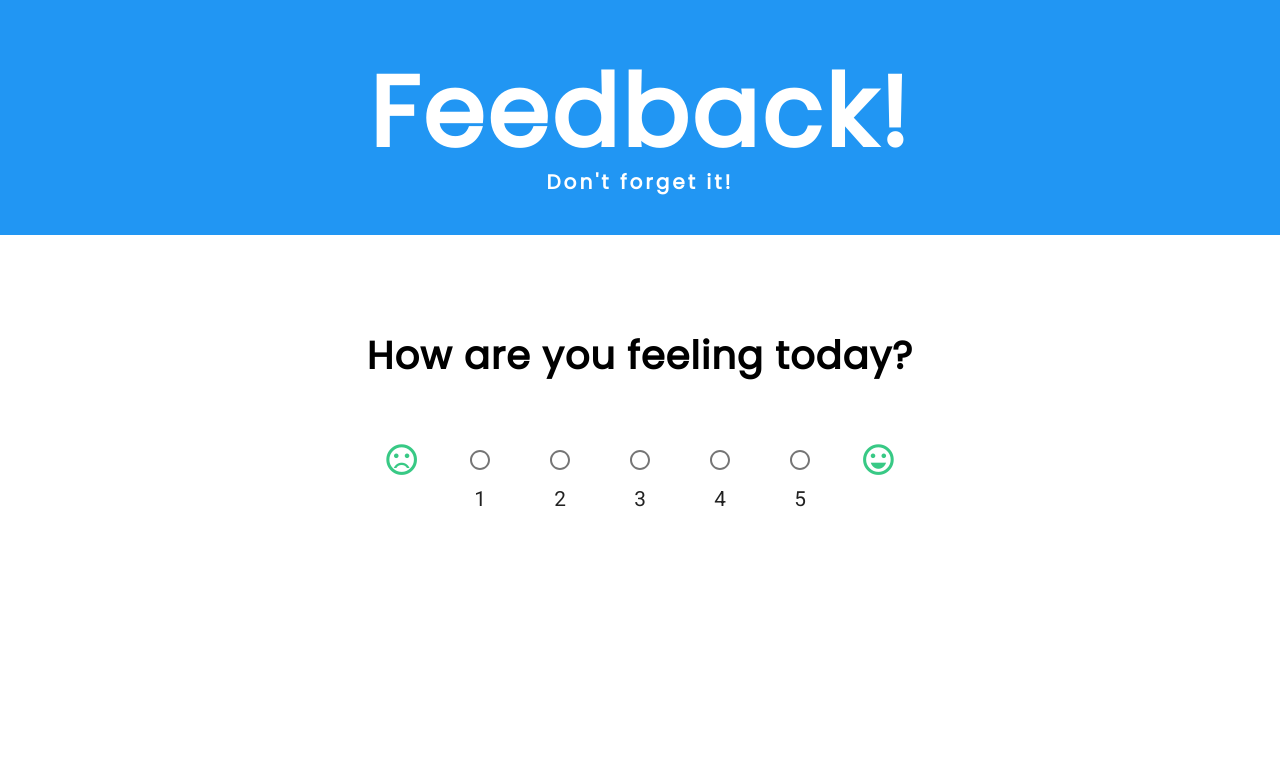
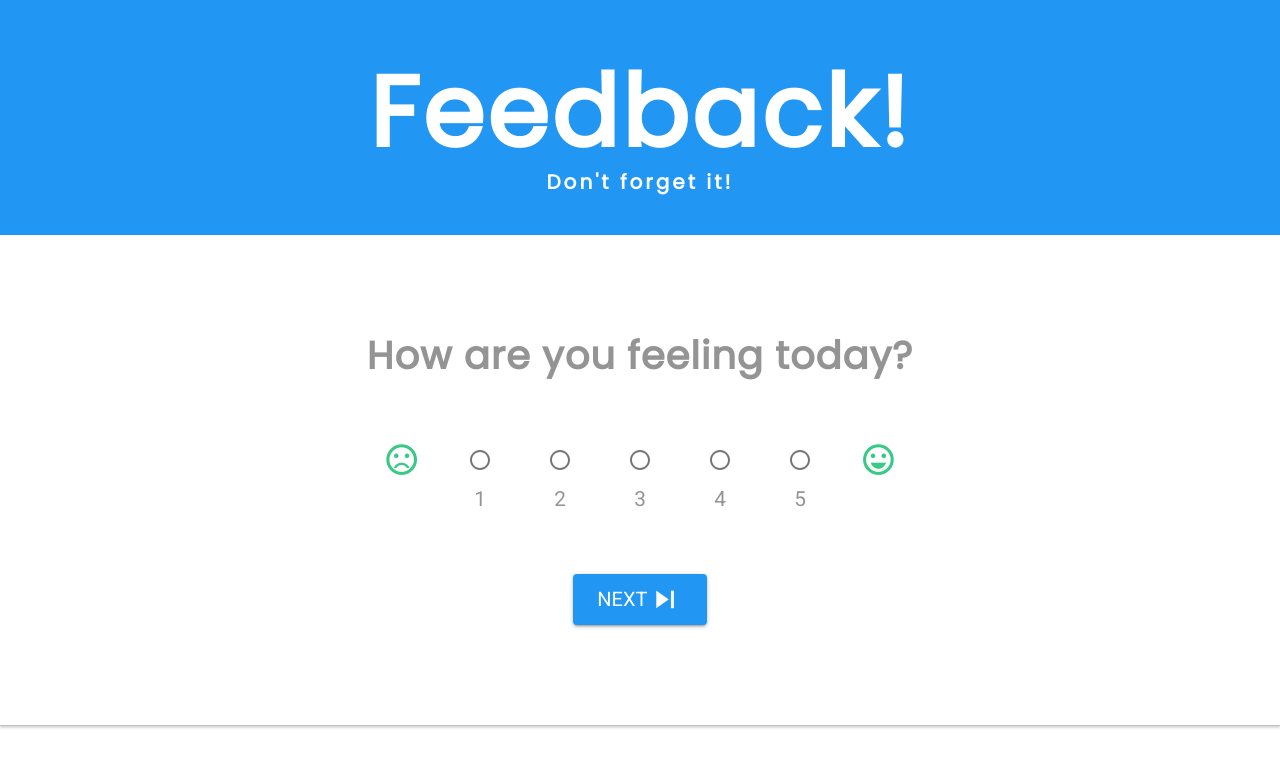
Before and after one commit to ttb88/redux-feedback-loop-master, a React (Create React App) app: page / in a window 1280 px wide. Shown: the top 766 px of the page. Built offline with nearby package versions, Linux system fonts and the light colour scheme.

Commit message:
add 'Next' button

```diff
--- a/src/components/App/App.css
+++ b/src/components/App/App.css
@@ -32,6 +32,7 @@ h4 {
 h2 {
   font-size: 2.4em;
   letter-spacing: 1px;
+  color: #949494;
 }
 
 .question-div {
@@ -50,3 +51,17 @@ h2 {
   color: #38c985;
   vertical-align: 2px;
 }
+
+
+.question-div {
+  background-color: white;
+  box-shadow: 0 2px 2px #d8d8d8;
+  padding-bottom: 100px;
+  border-bottom: 1px solid rgb(194, 194, 194);
+}
+
+.button-div .material-icons {
+  color: white;
+  margin: 0;
+  font-size: 2.2rem;
+}
--- a/src/components/App/App.js
+++ b/src/components/App/App.js
@@ -2,30 +2,38 @@ import React, { Component } from 'react';
 import axios from 'axios';
 import './App.css';
 import PropTypes from 'prop-types';
+import classNames from 'classnames';
 import { withStyles } from '@material-ui/core/styles';
-// import green from '@material-ui/core/colors/green';
+import green from '@material-ui/core/colors/green';
 // import RadioButtonUncheckedIcon from '@material-ui/icons/RadioButtonUnchecked';
 // import RadioButtonCheckedIcon from '@material-ui/icons/RadioButtonChecked';
 import { MuiThemeProvider, createMuiTheme } from '@material-ui/core/styles';
 import Typography from '@material-ui/core/Typography';
 import blue from '@material-ui/core/colors/blue';
-import green from '@material-ui/core/colors/green';
+import Button from '@material-ui/core/Button';
 import Radio from '@material-ui/core/Radio';
 import RadioGroup from '@material-ui/core/RadioGroup';
 import FormControlLabel from '@material-ui/core/FormControlLabel';
 import FormControl from '@material-ui/core/FormControl';
 import FormLabel from '@material-ui/core/FormLabel';
+import Icon from '@material-ui/core/Icon';
 
 
-// const style = {
-//     fontSize: '2rem',
-//     color: 'blue',
-//     marginBottom: '20px',
-// };
-
-// function InlineStyle() {
-//   return <FormLabel style={style}>How are you feeling today?</FormLabel>;
-// }
+const styles = theme => ({
+  button: {
+    margin: theme.spacing.unit,
+  },
+  // input: {
+  //   display: 'none',
+  // },
+  cssRoot: {
+    // color: theme.palette.getContrastText(green[500]),
+    backgroundColor: blue[500],
+    '&:hover': {
+      backgroundColor: blue[600],
+    },
+  },
+});
 
 const theme = createMuiTheme({
   palette: {
@@ -34,20 +42,24 @@ const theme = createMuiTheme({
 });
 
 
+
+
 class App extends Component {
   state = {
     value: '',
   };
+
+
+
 
   handleChange = event => {
     this.setState({ value: event.target.value });
   };
 
 
+  render() {
+    const { classes } = this.props;
 
-
-  render() {
-    // const { classes } = this.props;
     return (
       <div className="App">
 
@@ -65,7 +77,7 @@ class App extends Component {
         <div className="question-div">
           <MuiThemeProvider theme={theme}>
             <FormControl component="fieldset">
-            {/* {InlineStyle()} */}
+
               <h2>How are you feeling today?</h2>
               {/* <FormLabel style={{ fontSize: '2rem'}}  color="primary" component="legend">How are you feeling today?</FormLabel> */}
               <div className="radio-buttons">
@@ -82,35 +94,42 @@ class App extends Component {
                   <FormControlLabel
                     value="1"
                     control={<Radio color="primary" />}
-                label={<Typography style={{fontSize: '1.3rem'}}>1</Typography>}
+                    label={<Typography style={{ fontSize: '1.3rem', color: '#949494' }}>1</Typography>}
                     labelPlacement="bottom"
                   />
                   <FormControlLabel
                     value="2"
                     control={<Radio color="primary" />}
-                label={<Typography style={{ fontSize: '1.3rem' }}>2</Typography>}
+                    label={<Typography style={{ fontSize: '1.3rem', color: '#949494' }}>2</Typography>}
                     labelPlacement="bottom"
                   />
                   <FormControlLabel
                     value="3"
                     control={<Radio color="primary" />}
-                label={<Typography style={{ fontSize: '1.3rem' }}>3</Typography>}
+                    label={<Typography style={{ fontSize: '1.3rem', color: '#949494' }}>3</Typography>}
                     labelPlacement="bottom"
                   />
                   <FormControlLabel
                     value="4"
                     control={<Radio color="primary" />}
-                label={<Typography style={{ fontSize: '1.3rem' }}>4</Typography>}
+                    label={<Typography style={{ fontSize: '1.3rem', color: '#949494' }}>4</Typography>}
                     labelPlacement="bottom"
                   />
                   <FormControlLabel
                     value="5"
                     control={<Radio color="primary" />}
-                label={<Typography style={{ fontSize: '1.3rem' }}>5</Typography>}
+                    label={<Typography style={{ fontSize: '1.3rem', color: '#949494' }}>5</Typography>}
                     labelPlacement="bottom"
                   />
                   <i class="material-icons">sentiment_very_satisfied</i>
                 </RadioGroup>
+                <div className="button-div">
+                  <Button style={{ fontSize: '20px', marginTop: '60px' }} size='large' variant="contained" color="primary" className={classNames(classes.margin, classes.cssRoot)}>
+                  Next
+                 {/* <Icon className={classes.rightIcon}>arrow_right</Icon> */}
+                  <i class="material-icons">skip_next</i>
+                </Button>
+                </div>
               </div>
             </FormControl>
           </MuiThemeProvider>
@@ -121,8 +140,8 @@ class App extends Component {
   }
 }
 
-// App.propTypes = {
-//    classes: PropTypes.object.isRequired,
-//  };
+App.propTypes = {
+  classes: PropTypes.object.isRequired,
+};
 
-export default App;
+export default withStyles(styles)(App);
```
Lines whose indentation alone changed are shown as unchanged.
